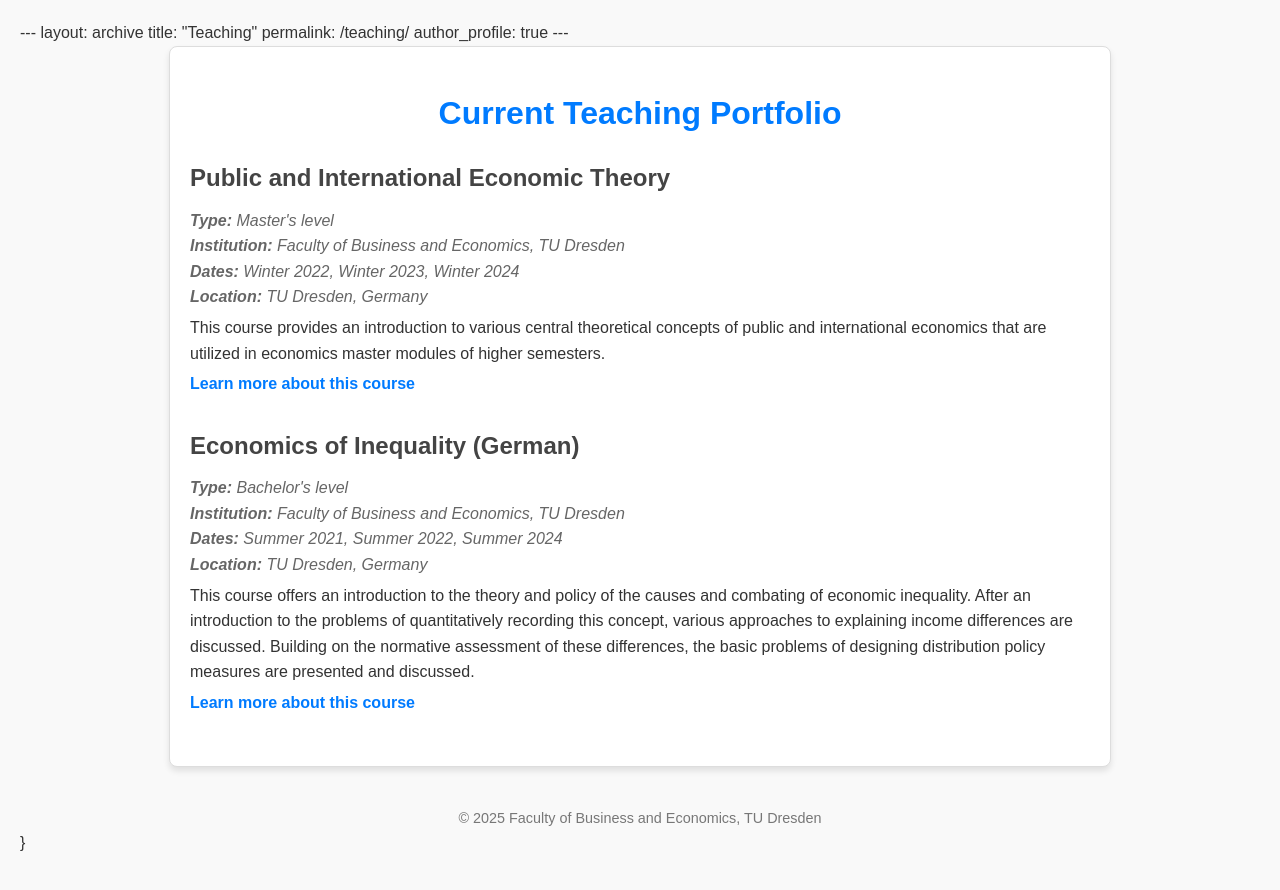
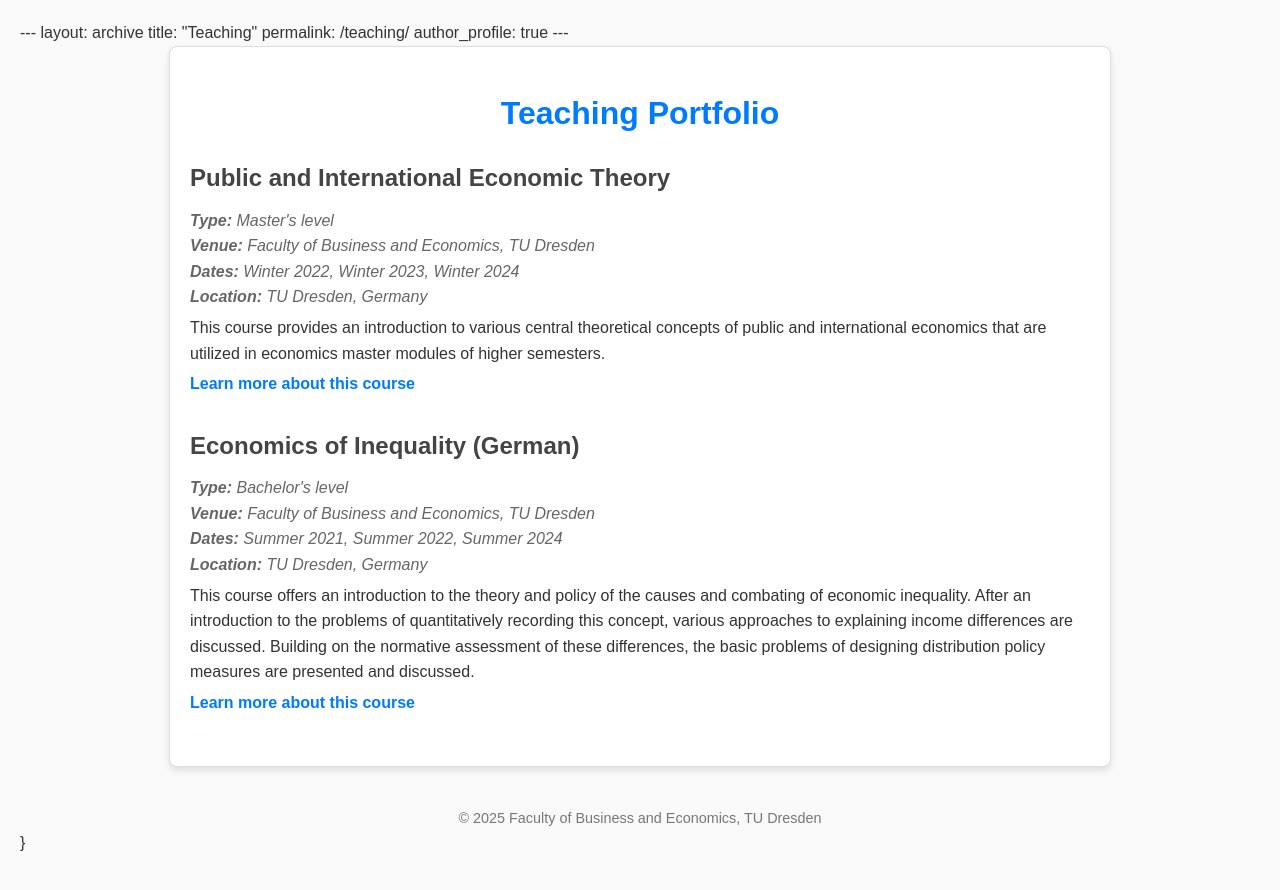
Before and after one commit to sjbolz/sjbolz.github.io, a Jekyll site: the page _pages/talkmap.html, which Jekyll copies as it is, in a window 1280 px wide. Shown: the top 890 px of the page. Built offline with Jekyll 4.4.1, drawn with Linux system fonts in a browser that asks for light colours.

Commit message:
Update talkmap.html

```diff
--- a/_pages/talkmap.html
+++ b/_pages/talkmap.html
@@ -66,13 +66,13 @@ author_profile: true
 </head>
 <body>
     <div class="container">
-        <h1>Current Teaching Portfolio</h1>
+        <h1>Teaching Portfolio</h1>
 
         <div class="course">
             <h2>Public and International Economic Theory</h2>
             <p class="metadata">
                 <strong>Type:</strong> Master's level <br>
-                <strong>Institution:</strong> Faculty of Business and Economics, TU Dresden <br>
+                <strong>Venue:</strong> Faculty of Business and Economics, TU Dresden <br>
                 <strong>Dates:</strong> Winter 2022, Winter 2023, Winter 2024 <br>
                 <strong>Location:</strong> TU Dresden, Germany
             </p>
@@ -88,7 +88,7 @@ author_profile: true
             <h2>Economics of Inequality (German)</h2>
             <p class="metadata">
                 <strong>Type:</strong> Bachelor's level <br>
-                <strong>Institution:</strong> Faculty of Business and Economics, TU Dresden <br>
+                <strong>Venue:</strong> Faculty of Business and Economics, TU Dresden <br>
                 <strong>Dates:</strong> Summer 2021, Summer 2022, Summer 2024 <br>
                 <strong>Location:</strong> TU Dresden, Germany
             </p>
```
